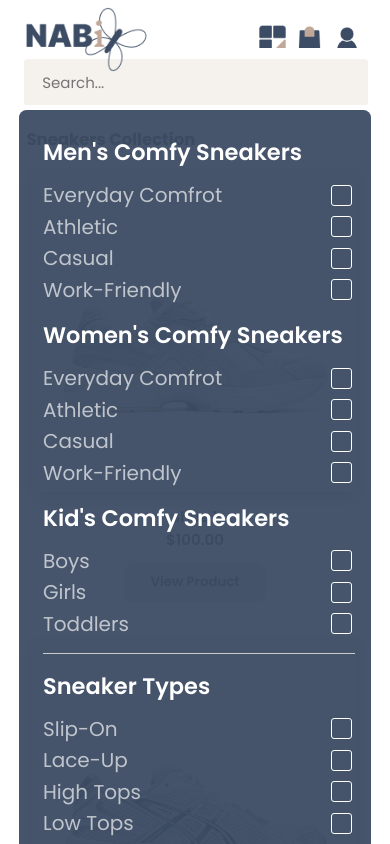
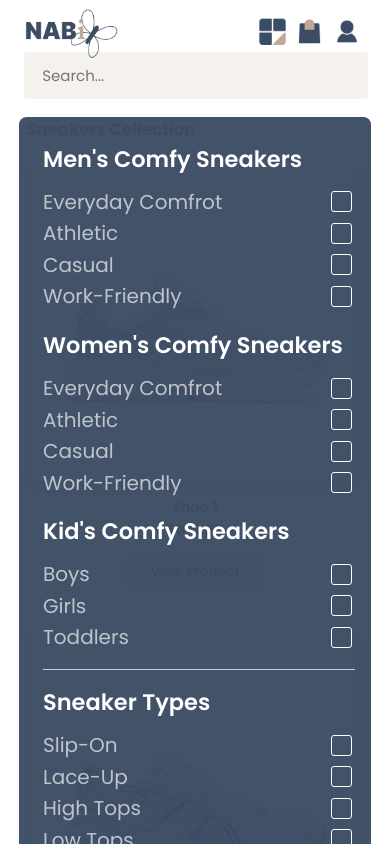
Before and after one commit to Solunska/e-shop-in-react, a React (Vite) app: page /products in a window 390 px wide. Both pictures are taken after a click on the button 271 px from the left and 36 px from the top of the page. Shown: the top 844 px of the page. Built offline with nearby package versions, Linux system fonts and the light colour scheme.

Commit message:
fixed scrollbar

```diff
--- a/src/App.css
+++ b/src/App.css
@@ -9,7 +9,3 @@ html, body {
     margin: 0;
     padding: 0;
 }
-
-* {
-    overflow: hidden;
-}
--- a/src/components/Filters.module.css
+++ b/src/components/Filters.module.css
@@ -4,7 +4,7 @@
     width: 80%;
     justify-content: space-between;
     justify-items: center;
-    background-color: #3c4c64f1;
+    background-color: #3c4c64f6;
     padding: 5em 4em;
     border-radius: 1.5em;
     height: 40rem;
--- a/src/components/MainNavigation.module.css
+++ b/src/components/MainNavigation.module.css
@@ -73,7 +73,7 @@ input:focus {
 
 @media (max-width: 700px) {
     .logo {
-        width: 25em;
+        width: 19em;
     }
 
     .nav {
```
